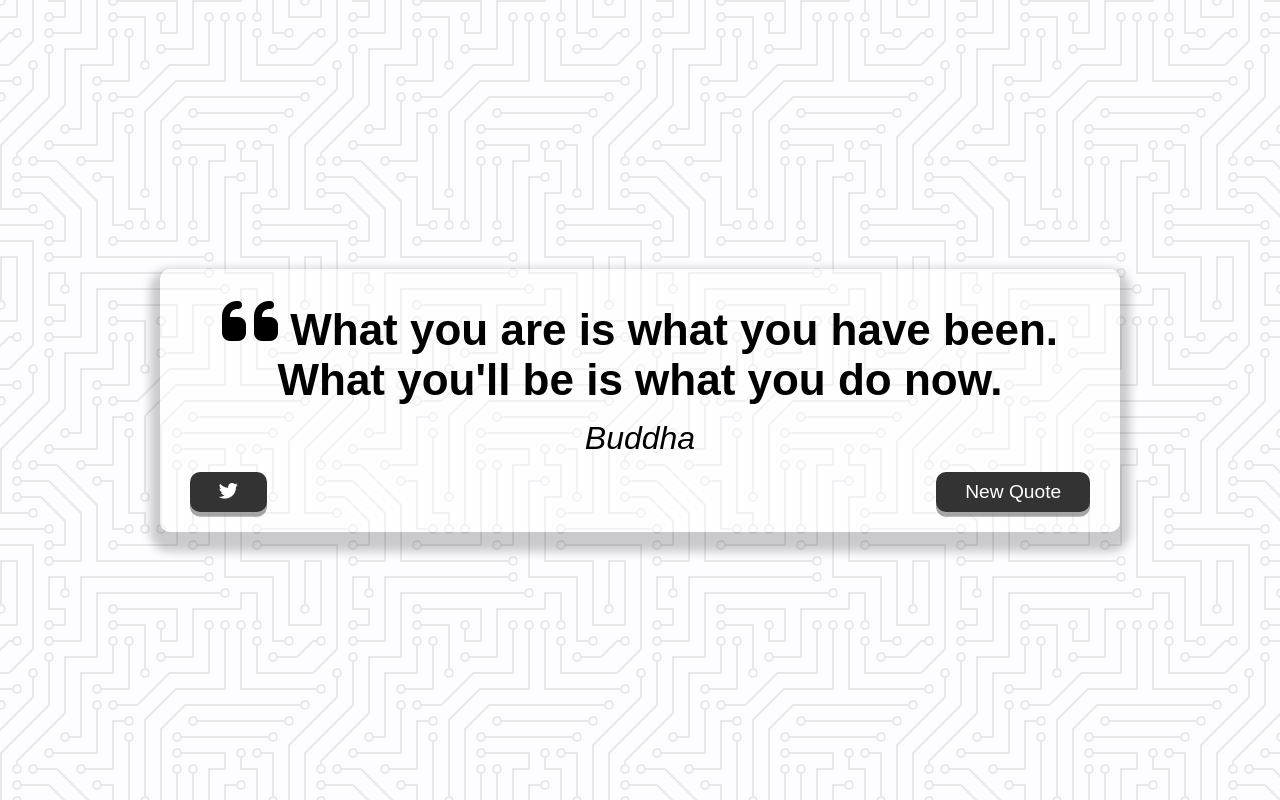
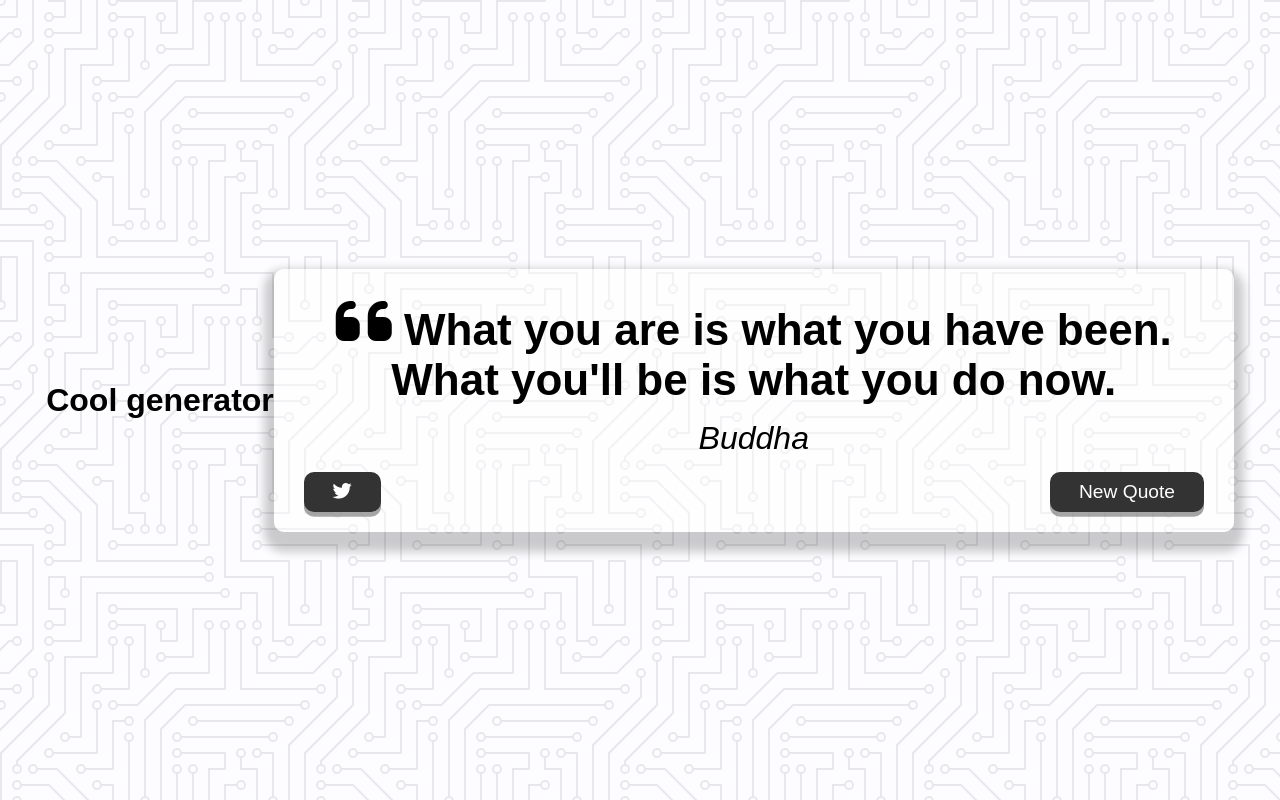
Before and after one commit to viridisDiscipulus/quote-generator, a plain HTML site: page index.html in a window 1280 px wide. Drawn offline with Linux system fonts and the light colour scheme.

Commit message:
changing title

```diff
--- a/index.html
+++ b/index.html
@@ -11,6 +11,7 @@
 </head>
 <body>
 
+    <h1>Cool generator</h1>
     <div class="quote-cointaner" id="quote-container">
         <!-- Quote -->
         <div class="quote-text">
```
